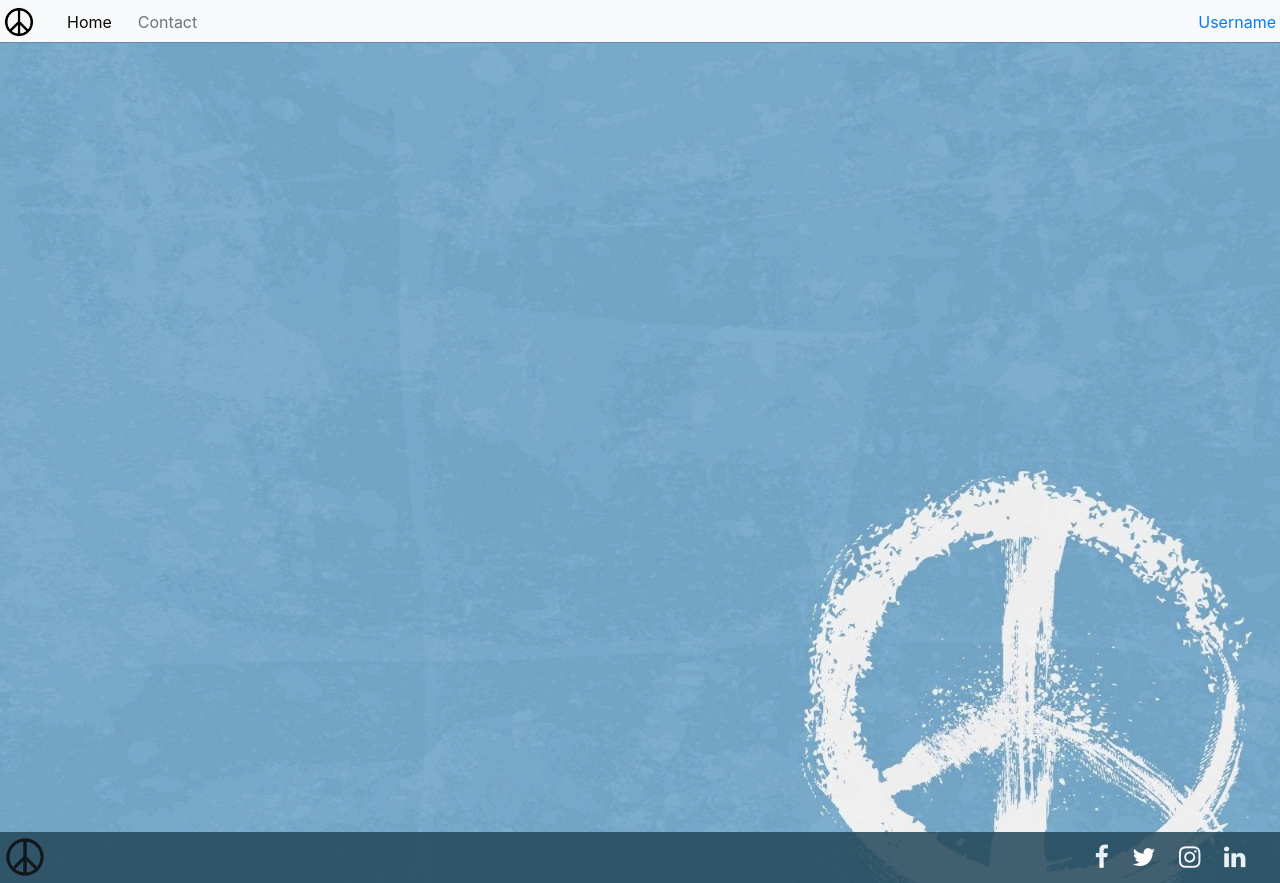
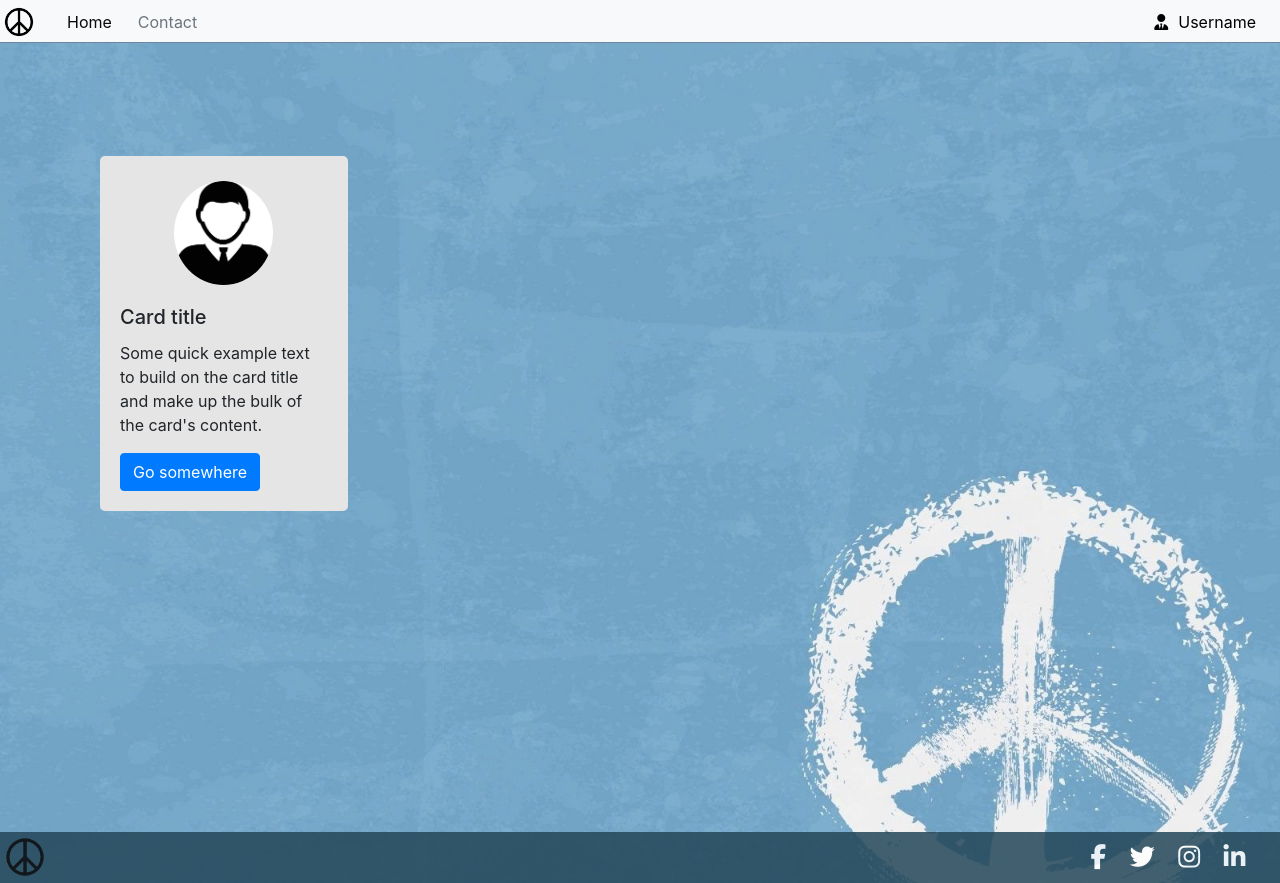
Before and after one commit to mpatsiou/pspi-project, a plain HTML site: page admin.html in a window 1280 px wide. Drawn offline with nearby package versions, Linux system fonts and the light colour scheme.

Commit message:
Profile card

```diff
--- a/admin.html
+++ b/admin.html
@@ -6,12 +6,13 @@
   <meta name="viewport" content="width=device-width, initial-scale=1">
   <link rel="stylesheet" href="https://maxcdn.bootstrapcdn.com/bootstrap/4.4.1/css/bootstrap.min.css">
   <link rel="stylesheet" type="text/css" href="https://stackpath.bootstrapcdn.com/bootstrap/4.4.1/css/bootstrap.min.css" integrity="sha384-Vkoo8x4CGsO3+Hhxv8T/Q5PaXtkKtu6ug5TOeNV6gBiFeWPGFN9MuhOf23Q9Ifjh" crossorigin="anonymous">
-  <link rel="stylesheet" href="https://cdnjs.cloudflare.com/ajax/libs/font-awesome/4.7.0/css/font-awesome.min.css">
   <link rel="stylesheet" type="text/css" href="./css/base.css" />
+  <link rel="stylesheet" type="text/css" href="./css/profile.css" />
   <link rel="shortcut icon" type="image/x-icon" href="./photos/favicon.ico" />
   <script src="https://ajax.googleapis.com/ajax/libs/jquery/3.4.1/jquery.min.js"></script>
   <script src="https://cdnjs.cloudflare.com/ajax/libs/popper.js/1.16.0/umd/popper.min.js"></script>
   <script src="https://maxcdn.bootstrapcdn.com/bootstrap/4.4.1/js/bootstrap.min.js"></script>
+  <script src="https://kit.fontawesome.com/8e2d46eee2.js" crossorigin="anonymous"></script>
   <script src="./js/validForm.js"></script>
 </head>
 <body>
@@ -37,12 +38,30 @@
             </li> -->
           </ul>
           <div class="form-inline mt-2 mt-md-0">
-            <a href="./admin.html" class="" aria-pressed="true" id="username">Username</a>
+            <a href="./admin.html" class="" aria-pressed="true"  id="username">
+              <i class="fas fa-user-tie" id="user-icon"></i>Username
+            </a>
           </div>
         </div>
       </nav>
     </div>
     <div id="content">
+      <div class="container mx-auto" id="content-body">
+        <div class="row">
+          <div class="col-3">
+            <div class="card" id="personal-card">
+              <img src="./photos/avatar.ico" id="personal-photo">
+              <div class="card-body">
+                <h5 class="card-title">Card title</h5>
+                <p class="card-text">Some quick example text to build on the card title and make up the bulk of the card's content.</p>
+                <a href="#" class="btn btn-primary">Go somewhere</a>
+              </div>
+            </div>
+          </div>
+          <div class="col-8">
+          </div>
+        </div>
+      </div>
     </div>
     <div id="footer">
       <footer  id="footer-body">
--- /dev/null
+++ b/css/profile.css
@@ -0,0 +1,32 @@
+#username {
+  margin-right: 20px;
+  color: black;
+  text-decoration: none;
+}
+
+#username:hover {
+  color: #7579ff;
+}
+
+#user-icon {
+  margin-right: 10px;
+}
+
+/*Content*/
+#personal-card {
+  border: none;
+  background-color: #e5e5e5;
+  border-radius: 5px;
+}
+
+#content .col-3, .col-8 {
+  margin-top: 10%;
+}
+
+#personal-photo {
+  width: 40%;
+  border-radius: 50%;
+  margin: 10% 30% 0% 30%;
+  border: 10px;
+  border-color: white;
+}
```
Also changed, not shown: photos/avatar.ico (added).
